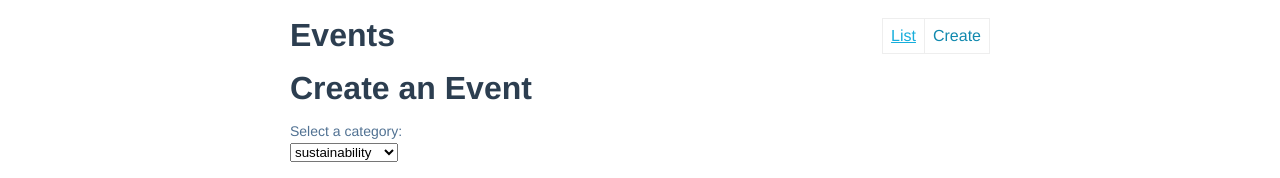
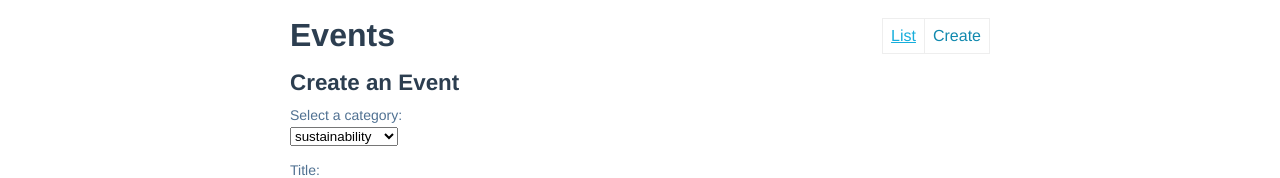
Before and after one commit to Igor-Maf/vue-mastery-socks, a Vue app: page /events/create in a window 1280 px wide. Shown: the part 133-311 px from the top of the page. Built offline with nearby package versions, Linux system fonts and the light colour scheme.

Commit message:
Change the type of title in 'Create an Event' form;

```diff
--- a/src/views/events/views/EventForm.vue
+++ b/src/views/events/views/EventForm.vue
@@ -1,6 +1,6 @@
 <template>
     <div>
-        <h1>Create an Event</h1>
+        <h2>Create an Event</h2>
 
         <form class="form form--default" @submit.prevent="submit">
             <div class="form__row">
```
